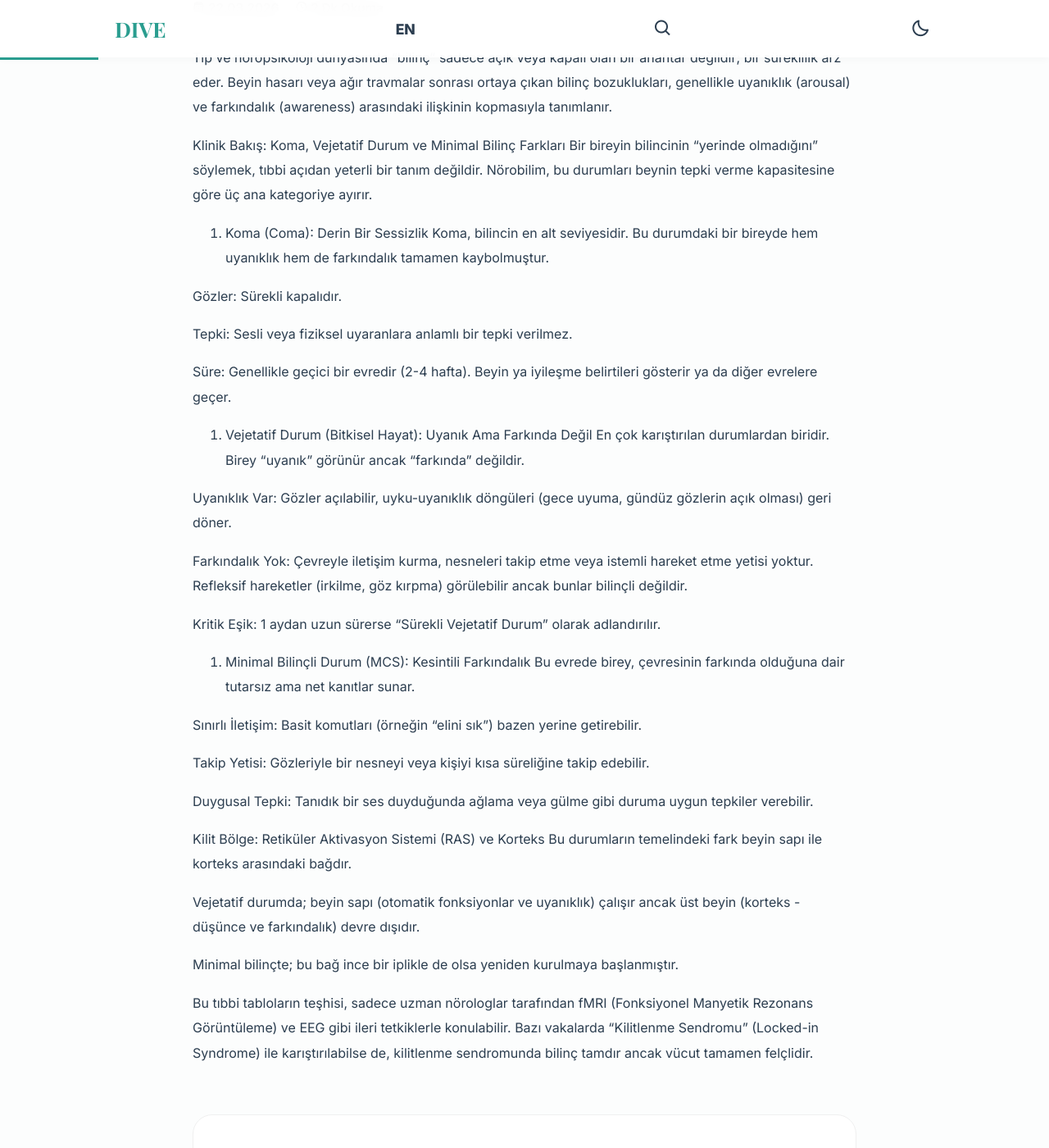
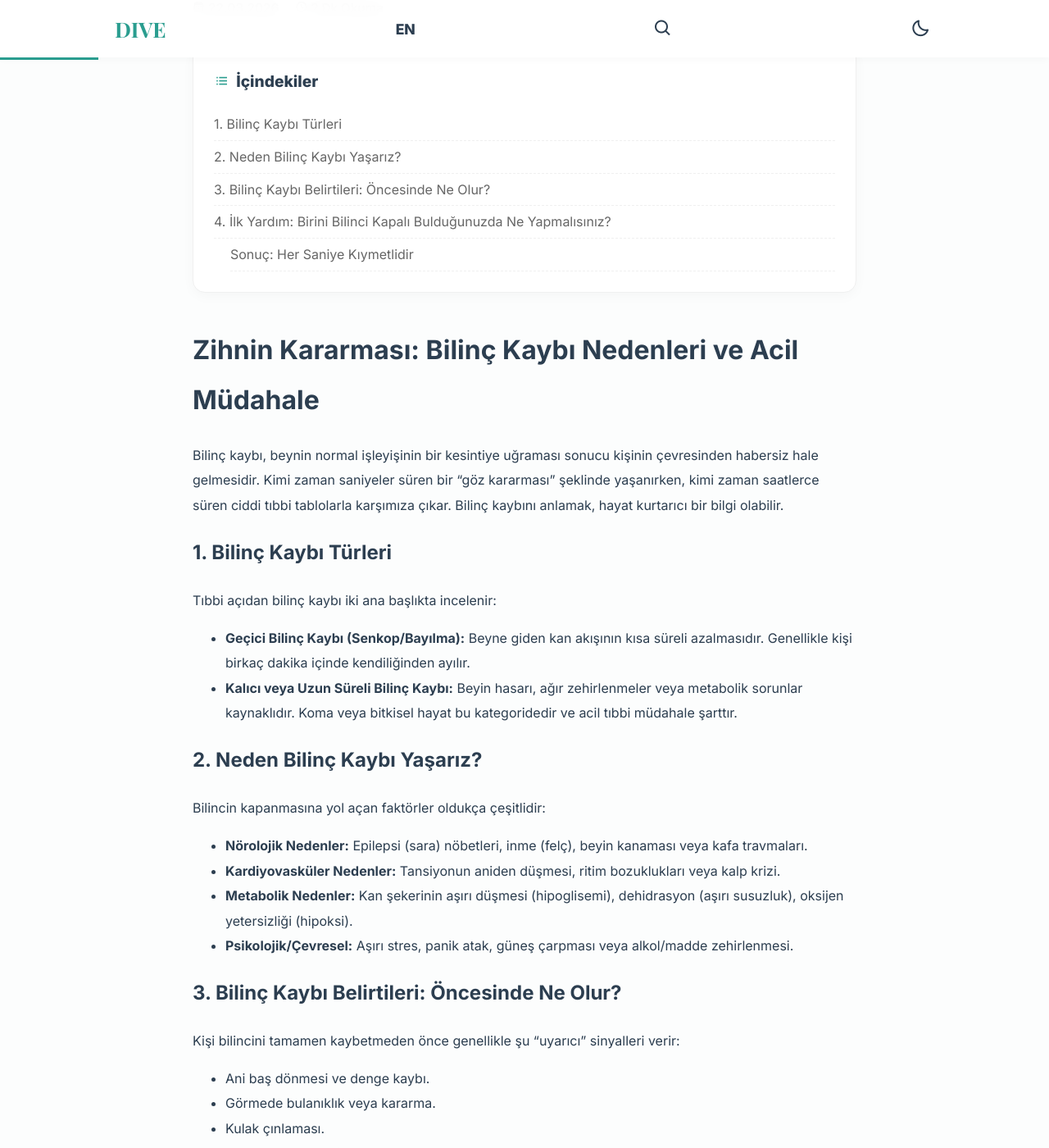
Before and after one commit to EKTHOLDING/dive, a Jekyll site: the page built from _posts/2026-03-22-bi-li-nç-kaybi.md, in a window 1280 px wide and 1400 px high, scrolled down 265 px. Shown: the whole window at 82% size. Built offline with Jekyll 4.4.1, drawn with Linux system fonts in a browser that asks for light colours; some of the changed text lies outside the part shown.

Commit message:
Update 🇹🇷 Türkçe Yazı Ekle “2026-03-22-bi-li-nç-kaybi”

```diff
--- a/_posts/2026-03-22-bi-li-nç-kaybi.md
+++ b/_posts/2026-03-22-bi-li-nç-kaybi.md
@@ -1,47 +1,58 @@
 ---
 layout: default
-title: "BİLİNÇ KAYBI"
-kategori: "Psikoloji"
-image: "https://www.akademihastaneleri.com/image/saglik/19102019145302_inme.jpg"
+title: Bilinç kaybı nedenleri, Bilinç kaybı belirtileri
+kategori: Klinik Psikoloji ve Ruh Sağlığı
+image: https://www.akademihastaneleri.com/image/saglik/19102019145302_inme.jpg
 ---
 
-Tıp ve nöropsikoloji dünyasında "bilinç" sadece açık veya kapalı olan bir anahtar değildir; bir süreklilik arz eder. Beyin hasarı veya ağır travmalar sonrası ortaya çıkan bilinç bozuklukları, genellikle uyanıklık (arousal) ve farkındalık (awareness) arasındaki ilişkinin kopmasıyla tanımlanır.
+# Zihnin Kararması: Bilinç Kaybı Nedenleri ve Acil Müdahale
 
-Klinik Bakış: Koma, Vejetatif Durum ve Minimal Bilinç Farkları
-Bir bireyin bilincinin "yerinde olmadığını" söylemek, tıbbi açıdan yeterli bir tanım değildir. Nörobilim, bu durumları beynin tepki verme kapasitesine göre üç ana kategoriye ayırır.
+Bilinç kaybı, beynin normal işleyişinin bir kesintiye uğraması sonucu kişinin çevresinden habersiz hale gelmesidir. Kimi zaman saniyeler süren bir "göz kararması" şeklinde yaşanırken, kimi zaman saatlerce süren ciddi tıbbi tablolarla karşımıza çıkar. Bilinç kaybını anlamak, hayat kurtarıcı bir bilgi olabilir.
 
-1. Koma (Coma): Derin Bir Sessizlik
-Koma, bilincin en alt seviyesidir. Bu durumdaki bir bireyde hem uyanıklık hem de farkındalık tamamen kaybolmuştur.
+## 1. Bilinç Kaybı Türleri
 
-Gözler: Sürekli kapalıdır.
+Tıbbi açıdan bilinç kaybı iki ana başlıkta incelenir:
 
-Tepki: Sesli veya fiziksel uyaranlara anlamlı bir tepki verilmez.
+- **Geçici Bilinç Kaybı (Senkop/Bayılma):** Beyne giden kan akışının kısa süreli azalmasıdır. Genellikle kişi birkaç dakika içinde kendiliğinden ayılır.
+- **Kalıcı veya Uzun Süreli Bilinç Kaybı:** Beyin hasarı, ağır zehirlenmeler veya metabolik sorunlar kaynaklıdır. Koma veya bitkisel hayat bu kategoridedir ve acil tıbbi müdahale şarttır.
 
-Süre: Genellikle geçici bir evredir (2-4 hafta). Beyin ya iyileşme belirtileri gösterir ya da diğer evrelere geçer.
+## 2. Neden Bilinç Kaybı Yaşarız?
 
-2. Vejetatif Durum (Bitkisel Hayat): Uyanık Ama Farkında Değil
-En çok karıştırılan durumlardan biridir. Birey "uyanık" görünür ancak "farkında" değildir.
+Bilincin kapanmasına yol açan faktörler oldukça çeşitlidir:
 
-Uyanıklık Var: Gözler açılabilir, uyku-uyanıklık döngüleri (gece uyuma, gündüz gözlerin açık olması) geri döner.
+- **Nörolojik Nedenler:** Epilepsi (sara) nöbetleri, inme (felç), beyin kanaması veya kafa travmaları.
+- **Kardiyovasküler Nedenler:** Tansiyonun aniden düşmesi, ritim bozuklukları veya kalp krizi.
+- **Metabolik Nedenler:** Kan şekerinin aşırı düşmesi (hipoglisemi), dehidrasyon (aşırı susuzluk), oksijen yetersizliği (hipoksi).
+- **Psikolojik/Çevresel:** Aşırı stres, panik atak, güneş çarpması veya alkol/madde zehirlenmesi.
 
-Farkındalık Yok: Çevreyle iletişim kurma, nesneleri takip etme veya istemli hareket etme yetisi yoktur. Refleksif hareketler (irkilme, göz kırpma) görülebilir ancak bunlar bilinçli değildir.
+## 3. Bilinç Kaybı Belirtileri: Öncesinde Ne Olur?
 
-Kritik Eşik: 1 aydan uzun sürerse "Sürekli Vejetatif Durum" olarak adlandırılır.
+Kişi bilincini tamamen kaybetmeden önce genellikle şu "uyarıcı" sinyalleri verir:
 
-3. Minimal Bilinçli Durum (MCS): Kesintili Farkındalık
-Bu evrede birey, çevresinin farkında olduğuna dair tutarsız ama net kanıtlar sunar.
+- Ani baş dönmesi ve denge kaybı.
+- Görmede bulanıklık veya kararma.
+- Kulak çınlaması.
+- Aşırı terleme ve mide bulantısı.
+- Konuşmada bozukluk veya kafa karışıklığı (konfüzyon).
 
-Sınırlı İletişim: Basit komutları (örneğin "elini sık") bazen yerine getirebilir.
+***
 
-Takip Yetisi: Gözleriyle bir nesneyi veya kişiyi kısa süreliğine takip edebilir.
+## 4. İlk Yardım: Birini Bilinci Kapalı Bulduğunuzda Ne Yapmalısınız?
 
-Duygusal Tepki: Tanıdık bir ses duyduğunda ağlama veya gülme gibi duruma uygun tepkiler verebilir.
+Bilinç kaybı yaşayan birine müdahale ederken **ABC kuralı** (Airway, Breathing, Circulation) hayati önem taşır:
 
-Kilit Bölge: Retiküler Aktivasyon Sistemi (RAS) ve Korteks
-Bu durumların temelindeki fark beyin sapı ile korteks arasındaki bağdır.
+1. **Güvenliği Sağlayın:** Hem kendinizin hem de kişinin güvenli bir alanda olduğundan emin olun.
+2. **Tepkiyi Kontrol Edin:** Omuzlarından hafifçe sarsarak "İyi misiniz?" diye seslenin. Cevap yoksa bilinç kapalıdır.
+3. **Hemen Yardım Çağırın:** 112 Acil Servis'i arayın veya birine aratın.
+4. **Hava Yolunu Açın:** Kişi nefes alıyorsa, kusma riskine karşı onu yan yatırın (**Koma Pozisyonu**). Bu, dilin geriye kaçmasını engeller.
+5. **Şok Pozisyonu (Eğer Bayılma İse):** Kişi sırt üstü yatıyorsa ve nefes alıyorsa, bacaklarını 30 cm kadar yukarı kaldırarak beyne kan gitmesini sağlayın.
 
-Vejetatif durumda; beyin sapı (otomatik fonksiyonlar ve uyanıklık) çalışır ancak üst beyin (korteks - düşünce ve farkındalık) devre dışıdır.
+> **ASLA YAPMAYIN:** Bilinci kapalı kişiye su içirmeye çalışmayın, tokat atmayın veya kolonya koklatarak ayıltmaya zorlamayın. Bu eylemler akciğerlere sıvı kaçmasına veya travmanın şiddetlenmesine neden olabilir.
 
-Minimal bilinçte; bu bağ ince bir iplikle de olsa yeniden kurulmaya başlanmıştır.
+***
 
-Bu tıbbi tabloların teşhisi, sadece uzman nörologlar tarafından fMRI (Fonksiyonel Manyetik Rezonans Görüntüleme) ve EEG gibi ileri tetkiklerle konulabilir. Bazı vakalarda "Kilitlenme Sendromu" (Locked-in Syndrome) ile karıştırılabilse de, kilitlenme sendromunda bilinç tamdır ancak vücut tamamen felçlidir.
+### **Sonuç: Her Saniye Kıymetlidir**
+
+Bilinç kaybı, vücudun "bir şeyler yolunda değil" deme şeklidir. Kısa süreli bir bayılma bile olsa, altında yatan nedenin belirlenmesi için mutlaka bir uzmana danışılmalıdır. Unutmayın, doğru ilk yardım bilgisi panik anında hayat ile ölüm arasındaki çizgiyi belirler.
+
+**Yazan:** Dilara Türkoğlu
```
